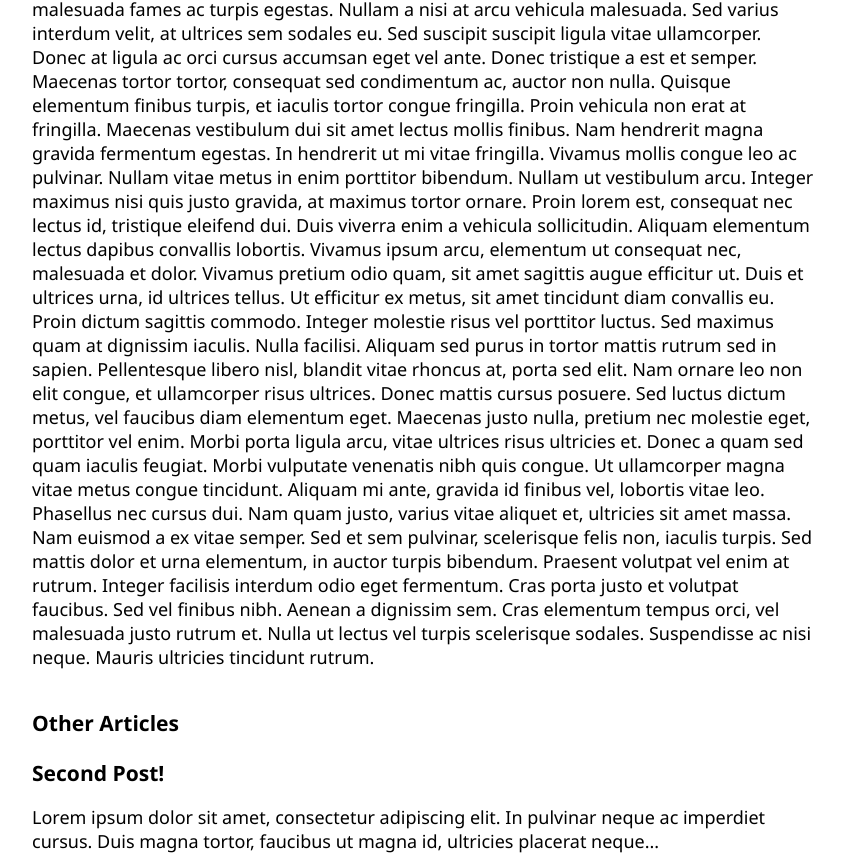
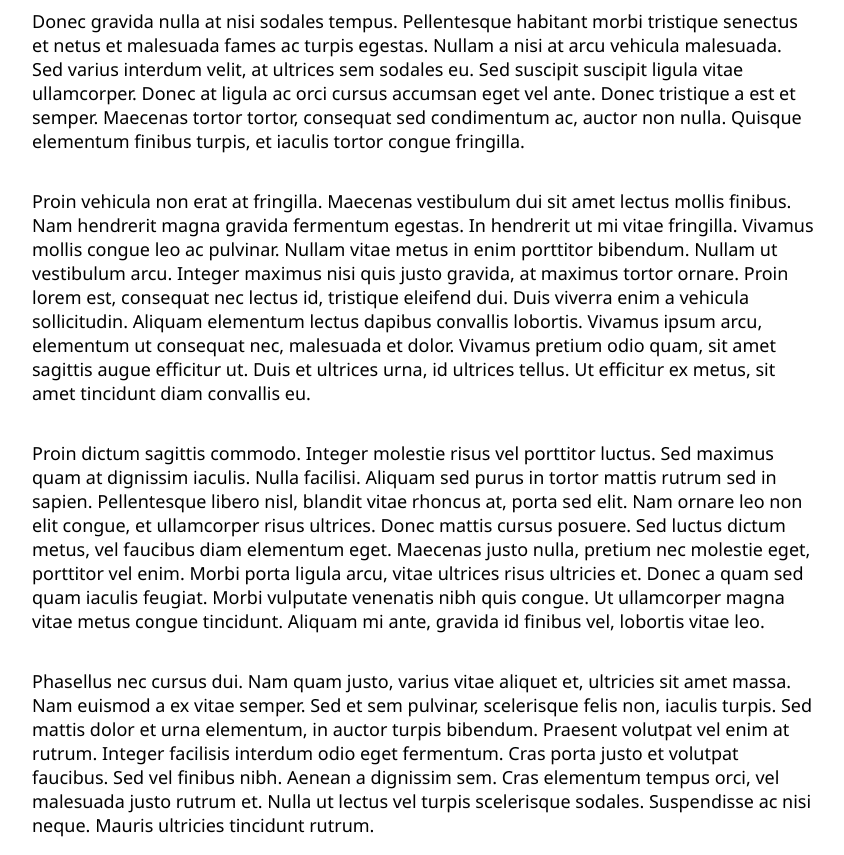
Before and after one commit to jross111/special-sniffle, a React (Create React App) app in the folder blog/: page /article/first-post in a window 1280 px wide. Shown: the part 446-1301 px from the top of the page, without its empty margins (208-1052 px from the left). Built offline with nearby package versions, Linux system fonts and the light colour scheme.

Commit message:
front-back connecting

```diff
--- a/blog/src/pages/article-content.js
+++ b/blog/src/pages/article-content.js
@@ -5,15 +5,15 @@ const articles = [
         content: [
             `
 
-            Lorem ipsum dolor sit amet, consectetur adipiscing elit. In pulvinar neque ac imperdiet cursus. Duis magna tortor, faucibus ut magna id, ultricies placerat neque. Vivamus et pretium odio, eget porta orci. Vestibulum lacinia condimentum leo, vel pellentesque libero sodales a. Nunc et eros sit amet arcu congue pharetra. Morbi vitae ipsum vitae sem fermentum consectetur eget eu arcu. Sed id quam mauris. Ut urna lacus, fermentum a sagittis quis, fermentum in velit. Mauris fringilla pharetra gravida. Vivamus tortor erat, suscipit consectetur venenatis at, pretium nec odio. Nullam fringilla sem in eros hendrerit lacinia. Aenean imperdiet consectetur augue in bibendum. Cras ornare facilisis risus vel efficitur. Ut elit risus, facilisis quis suscipit ac, rutrum nec enim. Nullam sit amet diam rutrum ante vestibulum malesuada. Vivamus varius orci sed tristique consequat.
+            Lorem ipsum dolor sit amet, consectetur adipiscing elit. In pulvinar neque ac imperdiet cursus. Duis magna tortor, faucibus ut magna id, ultricies placerat neque. Vivamus et pretium odio, eget porta orci. Vestibulum lacinia condimentum leo, vel pellentesque libero sodales a. Nunc et eros sit amet arcu congue pharetra. Morbi vitae ipsum vitae sem fermentum consectetur eget eu arcu. Sed id quam mauris. Ut urna lacus, fermentum a sagittis quis, fermentum in velit. Mauris fringilla pharetra gravida. Vivamus tortor erat, suscipit consectetur venenatis at, pretium nec odio. Nullam fringilla sem in eros hendrerit lacinia. Aenean imperdiet consectetur augue in bibendum. Cras ornare facilisis risus vel efficitur. Ut elit risus, facilisis quis suscipit ac, rutrum nec enim. Nullam sit amet diam rutrum ante vestibulum malesuada. Vivamus varius orci sed tristique consequat.`,
 
-            Donec gravida nulla at nisi sodales tempus. Pellentesque habitant morbi tristique senectus et netus et malesuada fames ac turpis egestas. Nullam a nisi at arcu vehicula malesuada. Sed varius interdum velit, at ultrices sem sodales eu. Sed suscipit suscipit ligula vitae ullamcorper. Donec at ligula ac orci cursus accumsan eget vel ante. Donec tristique a est et semper. Maecenas tortor tortor, consequat sed condimentum ac, auctor non nulla. Quisque elementum finibus turpis, et iaculis tortor congue fringilla.
+            `Donec gravida nulla at nisi sodales tempus. Pellentesque habitant morbi tristique senectus et netus et malesuada fames ac turpis egestas. Nullam a nisi at arcu vehicula malesuada. Sed varius interdum velit, at ultrices sem sodales eu. Sed suscipit suscipit ligula vitae ullamcorper. Donec at ligula ac orci cursus accumsan eget vel ante. Donec tristique a est et semper. Maecenas tortor tortor, consequat sed condimentum ac, auctor non nulla. Quisque elementum finibus turpis, et iaculis tortor congue fringilla.`,
 
-            Proin vehicula non erat at fringilla. Maecenas vestibulum dui sit amet lectus mollis finibus. Nam hendrerit magna gravida fermentum egestas. In hendrerit ut mi vitae fringilla. Vivamus mollis congue leo ac pulvinar. Nullam vitae metus in enim porttitor bibendum. Nullam ut vestibulum arcu. Integer maximus nisi quis justo gravida, at maximus tortor ornare. Proin lorem est, consequat nec lectus id, tristique eleifend dui. Duis viverra enim a vehicula sollicitudin. Aliquam elementum lectus dapibus convallis lobortis. Vivamus ipsum arcu, elementum ut consequat nec, malesuada et dolor. Vivamus pretium odio quam, sit amet sagittis augue efficitur ut. Duis et ultrices urna, id ultrices tellus. Ut efficitur ex metus, sit amet tincidunt diam convallis eu.
+            `Proin vehicula non erat at fringilla. Maecenas vestibulum dui sit amet lectus mollis finibus. Nam hendrerit magna gravida fermentum egestas. In hendrerit ut mi vitae fringilla. Vivamus mollis congue leo ac pulvinar. Nullam vitae metus in enim porttitor bibendum. Nullam ut vestibulum arcu. Integer maximus nisi quis justo gravida, at maximus tortor ornare. Proin lorem est, consequat nec lectus id, tristique eleifend dui. Duis viverra enim a vehicula sollicitudin. Aliquam elementum lectus dapibus convallis lobortis. Vivamus ipsum arcu, elementum ut consequat nec, malesuada et dolor. Vivamus pretium odio quam, sit amet sagittis augue efficitur ut. Duis et ultrices urna, id ultrices tellus. Ut efficitur ex metus, sit amet tincidunt diam convallis eu.`,
 
-            Proin dictum sagittis commodo. Integer molestie risus vel porttitor luctus. Sed maximus quam at dignissim iaculis. Nulla facilisi. Aliquam sed purus in tortor mattis rutrum sed in sapien. Pellentesque libero nisl, blandit vitae rhoncus at, porta sed elit. Nam ornare leo non elit congue, et ullamcorper risus ultrices. Donec mattis cursus posuere. Sed luctus dictum metus, vel faucibus diam elementum eget. Maecenas justo nulla, pretium nec molestie eget, porttitor vel enim. Morbi porta ligula arcu, vitae ultrices risus ultricies et. Donec a quam sed quam iaculis feugiat. Morbi vulputate venenatis nibh quis congue. Ut ullamcorper magna vitae metus congue tincidunt. Aliquam mi ante, gravida id finibus vel, lobortis vitae leo.
+            `Proin dictum sagittis commodo. Integer molestie risus vel porttitor luctus. Sed maximus quam at dignissim iaculis. Nulla facilisi. Aliquam sed purus in tortor mattis rutrum sed in sapien. Pellentesque libero nisl, blandit vitae rhoncus at, porta sed elit. Nam ornare leo non elit congue, et ullamcorper risus ultrices. Donec mattis cursus posuere. Sed luctus dictum metus, vel faucibus diam elementum eget. Maecenas justo nulla, pretium nec molestie eget, porttitor vel enim. Morbi porta ligula arcu, vitae ultrices risus ultricies et. Donec a quam sed quam iaculis feugiat. Morbi vulputate venenatis nibh quis congue. Ut ullamcorper magna vitae metus congue tincidunt. Aliquam mi ante, gravida id finibus vel, lobortis vitae leo.`,
 
-            Phasellus nec cursus dui. Nam quam justo, varius vitae aliquet et, ultricies sit amet massa. Nam euismod a ex vitae semper. Sed et sem pulvinar, scelerisque felis non, iaculis turpis. Sed mattis dolor et urna elementum, in auctor turpis bibendum. Praesent volutpat vel enim at rutrum. Integer facilisis interdum odio eget fermentum. Cras porta justo et volutpat faucibus. Sed vel finibus nibh. Aenean a dignissim sem. Cras elementum tempus orci, vel malesuada justo rutrum et. Nulla ut lectus vel turpis scelerisque sodales. Suspendisse ac nisi neque. Mauris ultricies tincidunt rutrum. `,
+            `Phasellus nec cursus dui. Nam quam justo, varius vitae aliquet et, ultricies sit amet massa. Nam euismod a ex vitae semper. Sed et sem pulvinar, scelerisque felis non, iaculis turpis. Sed mattis dolor et urna elementum, in auctor turpis bibendum. Praesent volutpat vel enim at rutrum. Integer facilisis interdum odio eget fermentum. Cras porta justo et volutpat faucibus. Sed vel finibus nibh. Aenean a dignissim sem. Cras elementum tempus orci, vel malesuada justo rutrum et. Nulla ut lectus vel turpis scelerisque sodales. Suspendisse ac nisi neque. Mauris ultricies tincidunt rutrum. `,
         ]
     },    {
         name: 'second-post',
@@ -38,15 +38,15 @@ const articles = [
         content: [
             `
 
-            Lorem ipsum dolor sit amet, consectetur adipiscing elit. In pulvinar neque ac imperdiet cursus. Duis magna tortor, faucibus ut magna id, ultricies placerat neque. Vivamus et pretium odio, eget porta orci. Vestibulum lacinia condimentum leo, vel pellentesque libero sodales a. Nunc et eros sit amet arcu congue pharetra. Morbi vitae ipsum vitae sem fermentum consectetur eget eu arcu. Sed id quam mauris. Ut urna lacus, fermentum a sagittis quis, fermentum in velit. Mauris fringilla pharetra gravida. Vivamus tortor erat, suscipit consectetur venenatis at, pretium nec odio. Nullam fringilla sem in eros hendrerit lacinia. Aenean imperdiet consectetur augue in bibendum. Cras ornare facilisis risus vel efficitur. Ut elit risus, facilisis quis suscipit ac, rutrum nec enim. Nullam sit amet diam rutrum ante vestibulum malesuada. Vivamus varius orci sed tristique consequat.
+            Lorem ipsum dolor sit amet, consectetur adipiscing elit. In pulvinar neque ac imperdiet cursus. Duis magna tortor, faucibus ut magna id, ultricies placerat neque. Vivamus et pretium odio, eget porta orci. Vestibulum lacinia condimentum leo, vel pellentesque libero sodales a. Nunc et eros sit amet arcu congue pharetra. Morbi vitae ipsum vitae sem fermentum consectetur eget eu arcu. Sed id quam mauris. Ut urna lacus, fermentum a sagittis quis, fermentum in velit. Mauris fringilla pharetra gravida. Vivamus tortor erat, suscipit consectetur venenatis at, pretium nec odio. Nullam fringilla sem in eros hendrerit lacinia. Aenean imperdiet consectetur augue in bibendum. Cras ornare facilisis risus vel efficitur. Ut elit risus, facilisis quis suscipit ac, rutrum nec enim. Nullam sit amet diam rutrum ante vestibulum malesuada. Vivamus varius orci sed tristique consequat.`,
 
-            Donec gravida nulla at nisi sodales tempus. Pellentesque habitant morbi tristique senectus et netus et malesuada fames ac turpis egestas. Nullam a nisi at arcu vehicula malesuada. Sed varius interdum velit, at ultrices sem sodales eu. Sed suscipit suscipit ligula vitae ullamcorper. Donec at ligula ac orci cursus accumsan eget vel ante. Donec tristique a est et semper. Maecenas tortor tortor, consequat sed condimentum ac, auctor non nulla. Quisque elementum finibus turpis, et iaculis tortor congue fringilla.
+            `Donec gravida nulla at nisi sodales tempus. Pellentesque habitant morbi tristique senectus et netus et malesuada fames ac turpis egestas. Nullam a nisi at arcu vehicula malesuada. Sed varius interdum velit, at ultrices sem sodales eu. Sed suscipit suscipit ligula vitae ullamcorper. Donec at ligula ac orci cursus accumsan eget vel ante. Donec tristique a est et semper. Maecenas tortor tortor, consequat sed condimentum ac, auctor non nulla. Quisque elementum finibus turpis, et iaculis tortor congue fringilla.`,
 
-            Proin vehicula non erat at fringilla. Maecenas vestibulum dui sit amet lectus mollis finibus. Nam hendrerit magna gravida fermentum egestas. In hendrerit ut mi vitae fringilla. Vivamus mollis congue leo ac pulvinar. Nullam vitae metus in enim porttitor bibendum. Nullam ut vestibulum arcu. Integer maximus nisi quis justo gravida, at maximus tortor ornare. Proin lorem est, consequat nec lectus id, tristique eleifend dui. Duis viverra enim a vehicula sollicitudin. Aliquam elementum lectus dapibus convallis lobortis. Vivamus ipsum arcu, elementum ut consequat nec, malesuada et dolor. Vivamus pretium odio quam, sit amet sagittis augue efficitur ut. Duis et ultrices urna, id ultrices tellus. Ut efficitur ex metus, sit amet tincidunt diam convallis eu.
+            `Proin vehicula non erat at fringilla. Maecenas vestibulum dui sit amet lectus mollis finibus. Nam hendrerit magna gravida fermentum egestas. In hendrerit ut mi vitae fringilla. Vivamus mollis congue leo ac pulvinar. Nullam vitae metus in enim porttitor bibendum. Nullam ut vestibulum arcu. Integer maximus nisi quis justo gravida, at maximus tortor ornare. Proin lorem est, consequat nec lectus id, tristique eleifend dui. Duis viverra enim a vehicula sollicitudin. Aliquam elementum lectus dapibus convallis lobortis. Vivamus ipsum arcu, elementum ut consequat nec, malesuada et dolor. Vivamus pretium odio quam, sit amet sagittis augue efficitur ut. Duis et ultrices urna, id ultrices tellus. Ut efficitur ex metus, sit amet tincidunt diam convallis eu.`,
 
-            Proin dictum sagittis commodo. Integer molestie risus vel porttitor luctus. Sed maximus quam at dignissim iaculis. Nulla facilisi. Aliquam sed purus in tortor mattis rutrum sed in sapien. Pellentesque libero nisl, blandit vitae rhoncus at, porta sed elit. Nam ornare leo non elit congue, et ullamcorper risus ultrices. Donec mattis cursus posuere. Sed luctus dictum metus, vel faucibus diam elementum eget. Maecenas justo nulla, pretium nec molestie eget, porttitor vel enim. Morbi porta ligula arcu, vitae ultrices risus ultricies et. Donec a quam sed quam iaculis feugiat. Morbi vulputate venenatis nibh quis congue. Ut ullamcorper magna vitae metus congue tincidunt. Aliquam mi ante, gravida id finibus vel, lobortis vitae leo.
+            `Proin dictum sagittis commodo. Integer molestie risus vel porttitor luctus. Sed maximus quam at dignissim iaculis. Nulla facilisi. Aliquam sed purus in tortor mattis rutrum sed in sapien. Pellentesque libero nisl, blandit vitae rhoncus at, porta sed elit. Nam ornare leo non elit congue, et ullamcorper risus ultrices. Donec mattis cursus posuere. Sed luctus dictum metus, vel faucibus diam elementum eget. Maecenas justo nulla, pretium nec molestie eget, porttitor vel enim. Morbi porta ligula arcu, vitae ultrices risus ultricies et. Donec a quam sed quam iaculis feugiat. Morbi vulputate venenatis nibh quis congue. Ut ullamcorper magna vitae metus congue tincidunt. Aliquam mi ante, gravida id finibus vel, lobortis vitae leo.`,
 
-            Phasellus nec cursus dui. Nam quam justo, varius vitae aliquet et, ultricies sit amet massa. Nam euismod a ex vitae semper. Sed et sem pulvinar, scelerisque felis non, iaculis turpis. Sed mattis dolor et urna elementum, in auctor turpis bibendum. Praesent volutpat vel enim at rutrum. Integer facilisis interdum odio eget fermentum. Cras porta justo et volutpat faucibus. Sed vel finibus nibh. Aenean a dignissim sem. Cras elementum tempus orci, vel malesuada justo rutrum et. Nulla ut lectus vel turpis scelerisque sodales. Suspendisse ac nisi neque. Mauris ultricies tincidunt rutrum. `,
+            `Phasellus nec cursus dui. Nam quam justo, varius vitae aliquet et, ultricies sit amet massa. Nam euismod a ex vitae semper. Sed et sem pulvinar, scelerisque felis non, iaculis turpis. Sed mattis dolor et urna elementum, in auctor turpis bibendum. Praesent volutpat vel enim at rutrum. Integer facilisis interdum odio eget fermentum. Cras porta justo et volutpat faucibus. Sed vel finibus nibh. Aenean a dignissim sem. Cras elementum tempus orci, vel malesuada justo rutrum et. Nulla ut lectus vel turpis scelerisque sodales. Suspendisse ac nisi neque. Mauris ultricies tincidunt rutrum. `,
         ]
     },
 ];
```
